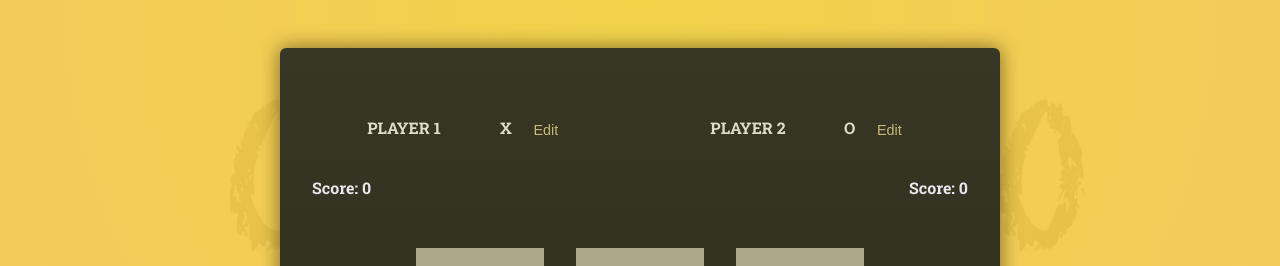
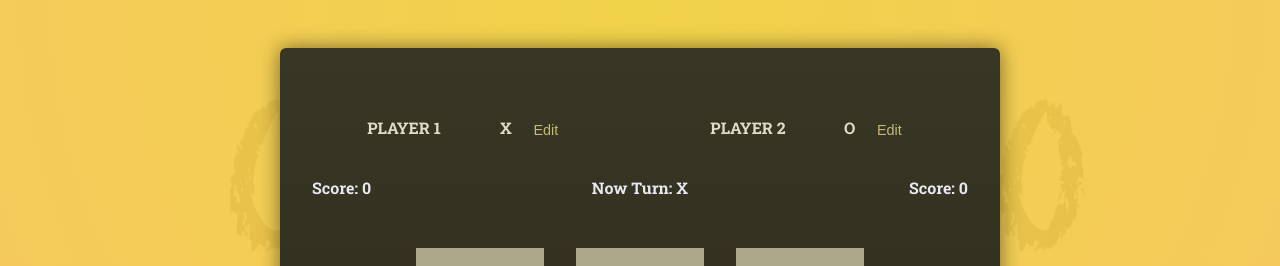
Before and after one commit to xiaodong2008/react-essentials, a React (Create React App) app in the folder react-tic-tac-toe/: page / in a window 1280 px wide. Shown: the top 266 px of the page. Built offline with nearby package versions, Linux system fonts and the light colour scheme; a web font is replaced by a local one.

Commit message:
Add turn tracking to App and Gameboard components

```diff
--- a/react-tic-tac-toe/src/App.js
+++ b/react-tic-tac-toe/src/App.js
@@ -5,6 +5,7 @@ import Player from "./components/Player";
 function App() {
   const [winner, setWinner] = useState(undefined);
   const [count, setCount] = useState([0, 0]); // [X wins, O wins]
+  const [nowTurn, setNowTurn] = useState("X");
 
   const restartGame = {};
 
@@ -33,9 +34,10 @@ function App() {
           style={{ display: "flex", justifyContent: "space-between" }}
         >
           <b>Score: {count[0]}</b>
+          <b>Now Turn: {nowTurn}</b>
           <b>Score: {count[1]}</b>
         </div>
-        <Gameboard onGameOver={handleWin} restartGame={restartGame} />
+        <Gameboard onGameOver={handleWin} setNowTurn={setNowTurn} restartGame={restartGame} />
         {winner !== undefined && (
           <div id="game-over">
             {winner ? <p>{`Winner: ${winner}`}</p> : <p>It's a draw!</p>}
--- a/react-tic-tac-toe/src/components/Gameboard.jsx
+++ b/react-tic-tac-toe/src/components/Gameboard.jsx
@@ -2,7 +2,7 @@ import React, { useState } from "react";
 
 const initialBoard = Array.from({ length: 3 }, () => Array(3).fill(null));
 
-export default function Gameboard({ onGameOver, restartGame }) {
+export default function Gameboard({ onGameOver, restartGame, setNowTurn }) {
   const [board, setBoard] = useState(initialBoard);
   const [currentTurn, setCurrentTurn] = useState("X");
 
@@ -65,6 +65,7 @@ export default function Gameboard({ onGameOver, restartGame }) {
                       onGameOver(null);
                     } else {
                       setCurrentTurn(currentTurn === "X" ? "O" : "X");
+                      setNowTurn(currentTurn === "X" ? "O" : "X");
                     }
                   }}
                 >
```
